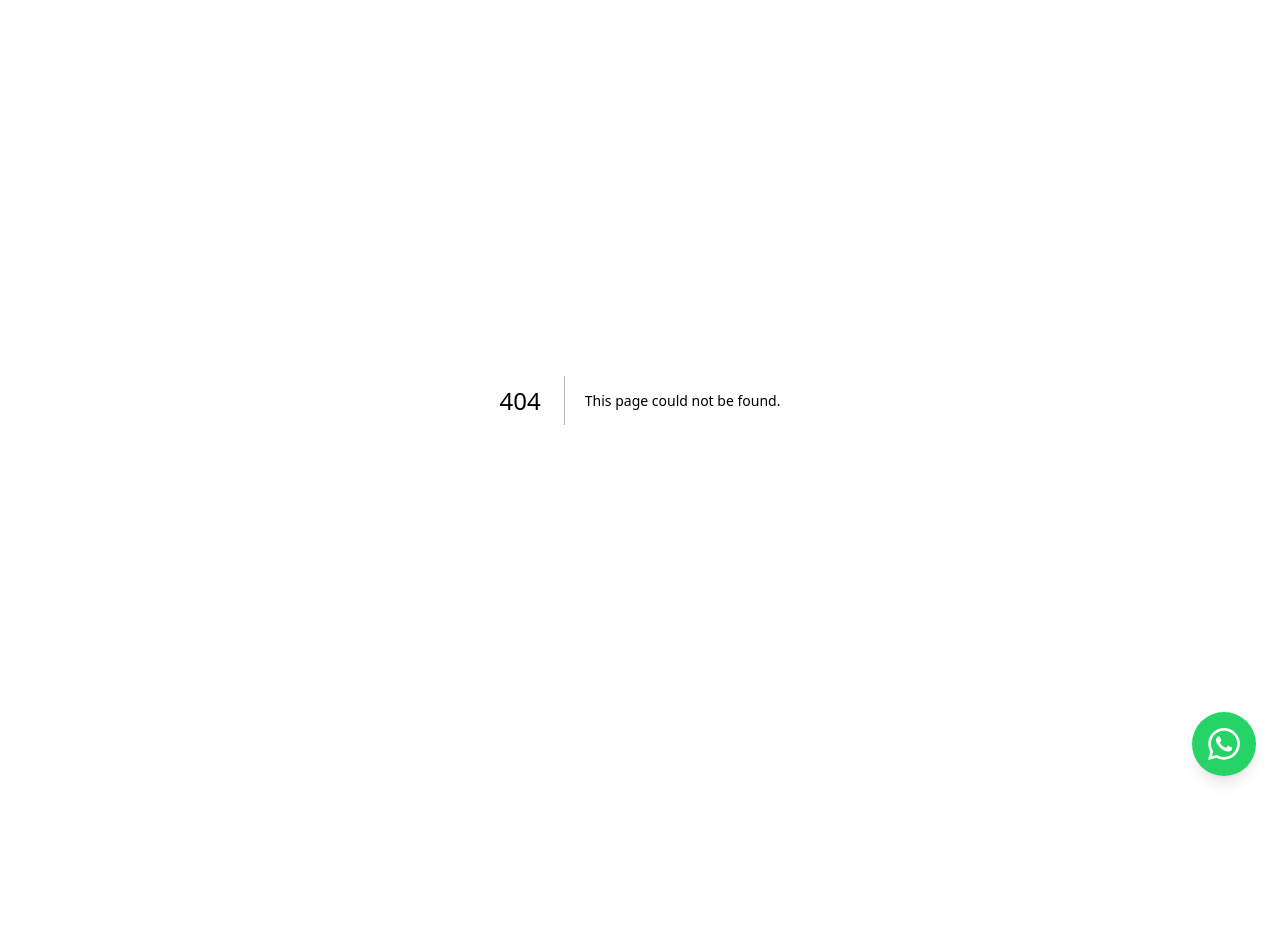
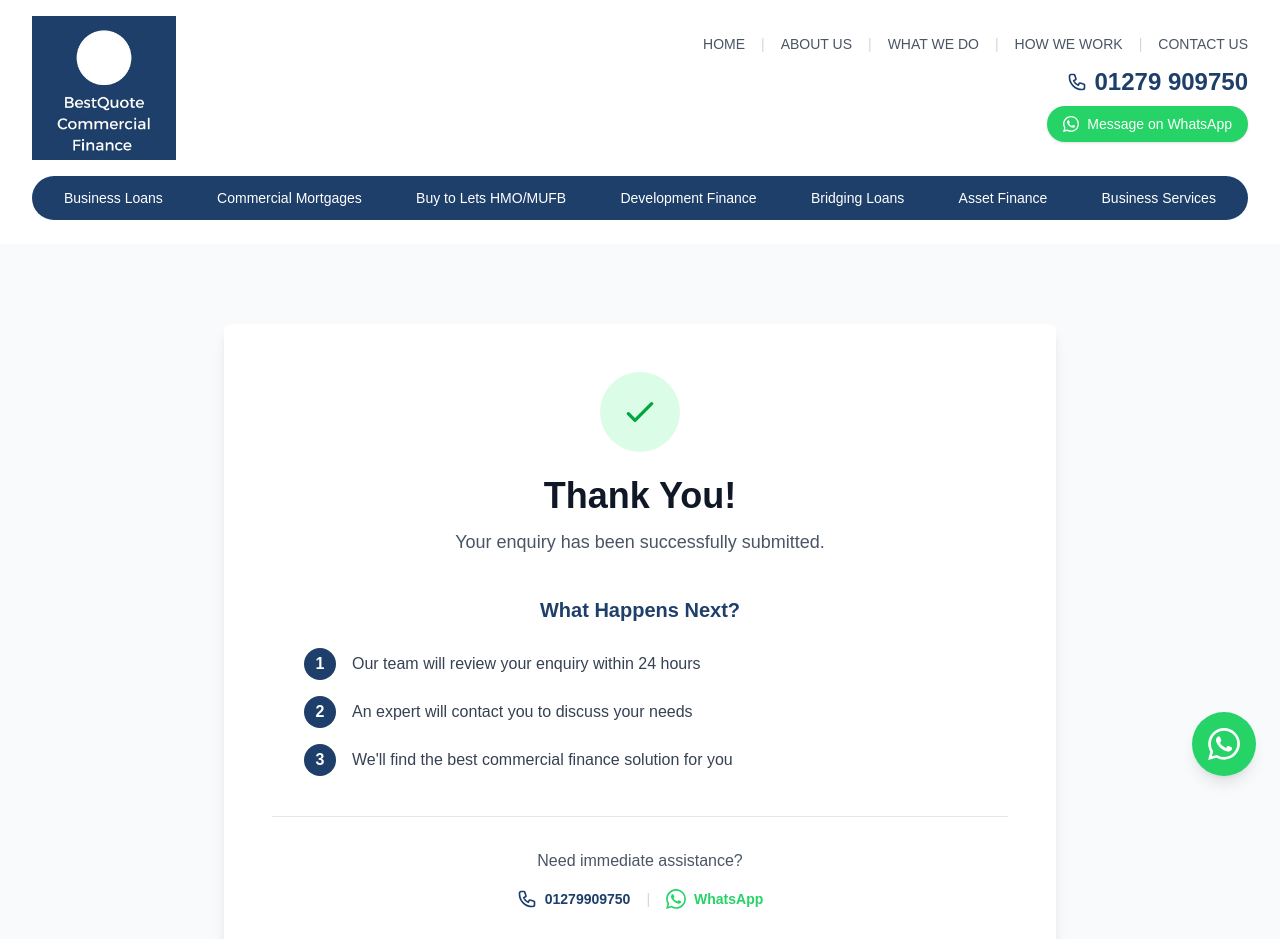
Before and after one commit to ZaCT-Media/best-quote-group, a Next.js app: page /thank-you in a window 1280 px wide. Before the commit this address had no page. Shown: the top 939 px of the page. Before the commit the page ends 800 px from the top, so only its background shows below. Built offline with nearby package versions, Linux system fonts and the light colour scheme.

Commit message:
fix thank you page

```diff
--- /dev/null
+++ b/app/thank-you/page.tsx
@@ -0,0 +1,121 @@
+import Header from '../components/Header';
+import Footer from '../components/Footer';
+import Link from 'next/link';
+import { contactData } from '../lib/contact-data';
+
+export default function ThankYouPage() {
+  return (
+    <div className="min-h-screen flex flex-col">
+      <Header />
+      <main className="flex-1 bg-gray-50">
+        <div className="max-w-4xl mx-auto px-4 sm:px-6 lg:px-8 py-20">
+          <div className="bg-white rounded-lg shadow-lg p-8 md:p-12">
+            {/* Success Icon */}
+            <div className="flex justify-center mb-6">
+              <div className="w-20 h-20 bg-green-100 rounded-full flex items-center justify-center">
+                <svg
+                  className="w-10 h-10 text-green-600"
+                  fill="none"
+                  stroke="currentColor"
+                  viewBox="0 0 24 24"
+                >
+                  <path
+                    strokeLinecap="round"
+                    strokeLinejoin="round"
+                    strokeWidth={2}
+                    d="M5 13l4 4L19 7"
+                  />
+                </svg>
+              </div>
+            </div>
+
+            {/* Thank You Message */}
+            <h1 className="text-3xl md:text-4xl font-bold text-gray-900 text-center mb-3">
+              Thank You!
+            </h1>
+            <p className="text-lg text-gray-600 text-center mb-10">
+              Your enquiry has been successfully submitted.
+            </p>
+
+            {/* What Happens Next */}
+            <div className="mb-10">
+              <h2 className="text-xl font-bold text-[#1e3f6a] mb-6 text-center">
+                What Happens Next?
+              </h2>
+              <div className="space-y-4 max-w-2xl mx-auto">
+                <div className="flex items-start gap-4">
+                  <div className="flex-shrink-0 w-8 h-8 bg-[#1e3f6a] text-white rounded-full flex items-center justify-center font-bold">
+                    1
+                  </div>
+                  <p className="text-gray-700 pt-1">
+                    Our team will review your enquiry within 24 hours
+                  </p>
+                </div>
+                <div className="flex items-start gap-4">
+                  <div className="flex-shrink-0 w-8 h-8 bg-[#1e3f6a] text-white rounded-full flex items-center justify-center font-bold">
+                    2
+                  </div>
+                  <p className="text-gray-700 pt-1">
+                    An expert will contact you to discuss your needs
+                  </p>
+                </div>
+                <div className="flex items-start gap-4">
+                  <div className="flex-shrink-0 w-8 h-8 bg-[#1e3f6a] text-white rounded-full flex items-center justify-center font-bold">
+                    3
+                  </div>
+                  <p className="text-gray-700 pt-1">
+                    We&apos;ll find the best commercial finance solution for you
+                  </p>
+                </div>
+              </div>
+            </div>
+
+            {/* Divider */}
+            <div className="border-t border-gray-200 my-8"></div>
+
+            {/* Contact Section */}
+            <div className="text-center mb-8">
+              <p className="text-gray-600 mb-4">
+                Need immediate assistance?
+              </p>
+              <div className="flex flex-col sm:flex-row items-center justify-center gap-4 text-sm">
+                <a
+                  href={`tel:${contactData.phone}`}
+                  className="flex items-center gap-2 text-[#1e3f6a] hover:text-[#1e3f6a]/80 font-semibold transition cursor-pointer"
+                >
+                  <svg className="w-5 h-5" fill="none" stroke="currentColor" viewBox="0 0 24 24">
+                    <path strokeLinecap="round" strokeLinejoin="round" strokeWidth={2} d="M3 5a2 2 0 012-2h3.28a1 1 0 01.948.684l1.498 4.493a1 1 0 01-.502 1.21l-2.257 1.13a11.042 11.042 0 005.516 5.516l1.13-2.257a1 1 0 011.21-.502l4.493 1.498a1 1 0 01.684.949V19a2 2 0 01-2 2h-1C9.716 21 3 14.284 3 6V5z" />
+                  </svg>
+                  {contactData.phone}
+                </a>
+                <span className="hidden sm:inline text-gray-300">|</span>
+                <a
+                  href={`https://wa.me/${contactData.whatsapp}`}
+                  target="_blank"
+                  rel="noopener noreferrer"
+                  className="flex items-center gap-2 text-[#25D366] hover:text-[#20BA5A] font-semibold transition cursor-pointer"
+                >
+                  <svg className="w-5 h-5" fill="currentColor" viewBox="0 0 24 24">
+                    <path d="M17.472 14.382c-.297-.149-1.758-.867-2.03-.967-.273-.099-.471-.148-.67.15-.197.297-.767.966-.94 1.164-.173.199-.347.223-.644.075-.297-.15-1.255-.463-2.39-1.475-.883-.788-1.48-1.761-1.653-2.059-.173-.297-.018-.458.13-.606.134-.133.298-.347.446-.52.149-.174.198-.298.298-.497.099-.198.05-.371-.025-.52-.075-.149-.669-1.612-.916-2.207-.242-.579-.487-.5-.669-.51-.173-.008-.371-.01-.57-.01-.198 0-.52.074-.792.372-.272.297-1.04 1.016-1.04 2.479 0 1.462 1.065 2.875 1.213 3.074.149.198 2.096 3.2 5.077 4.487.709.306 1.262.489 1.694.625.712.227 1.36.195 1.871.118.571-.085 1.758-.719 2.006-1.413.248-.694.248-1.289.173-1.413-.074-.124-.272-.198-.57-.347m-5.421 7.403h-.004a9.87 9.87 0 01-5.031-1.378l-.361-.214-3.741.982.998-3.648-.235-.374a9.86 9.86 0 01-1.51-5.26c.001-5.45 4.436-9.884 9.888-9.884 2.64 0 5.122 1.03 6.988 2.898a9.825 9.825 0 012.893 6.994c-.003 5.45-4.437 9.884-9.885 9.884m8.413-18.297A11.815 11.815 0 0012.05 0C5.495 0 .16 5.335.157 11.892c0 2.096.547 4.142 1.588 5.945L.057 24l6.305-1.654a11.882 11.882 0 005.683 1.448h.005c6.554 0 11.89-5.335 11.893-11.893a11.821 11.821 0 00-3.48-8.413Z" />
+                  </svg>
+                  WhatsApp
+                </a>
+              </div>
+            </div>
+
+            {/* Primary CTA */}
+            <div className="text-center">
+              <Link
+                href="/"
+                className="inline-block px-10 py-4 bg-[#1e3f6a] hover:bg-[#1e3f6a]/90 text-white font-semibold rounded-lg transition shadow-md hover:shadow-lg cursor-pointer"
+              >
+                Return to Homepage
+              </Link>
+            </div>
+          </div>
+        </div>
+      </main>
+      <Footer />
+    </div>
+  );
+}
```
